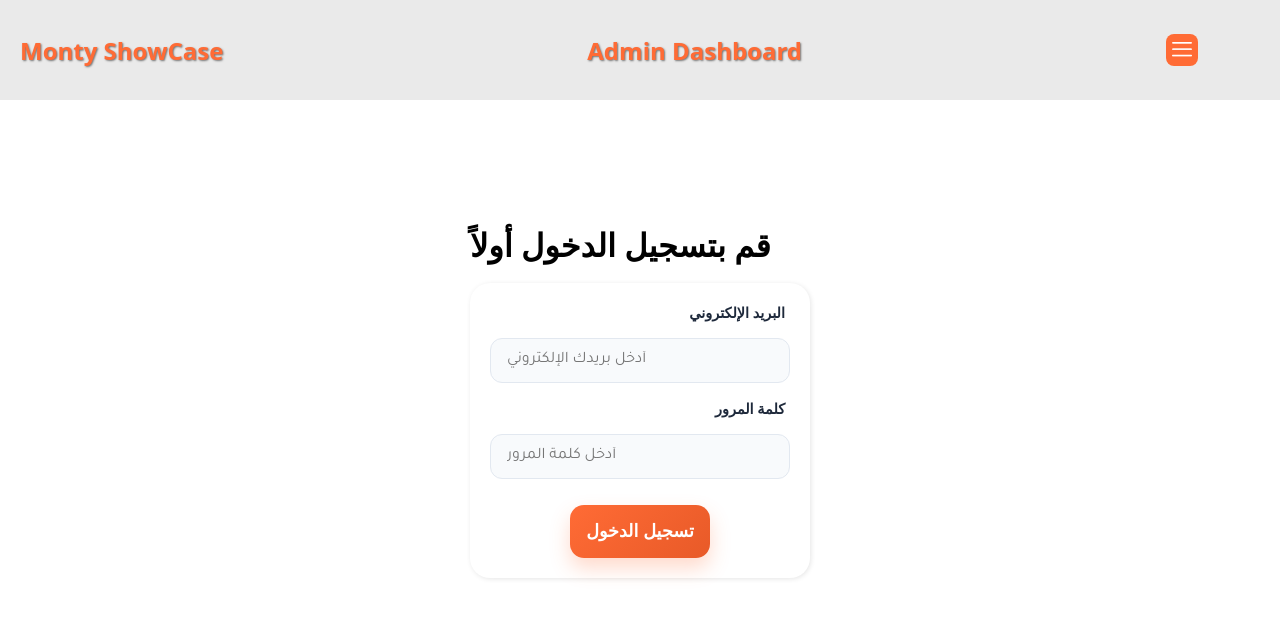
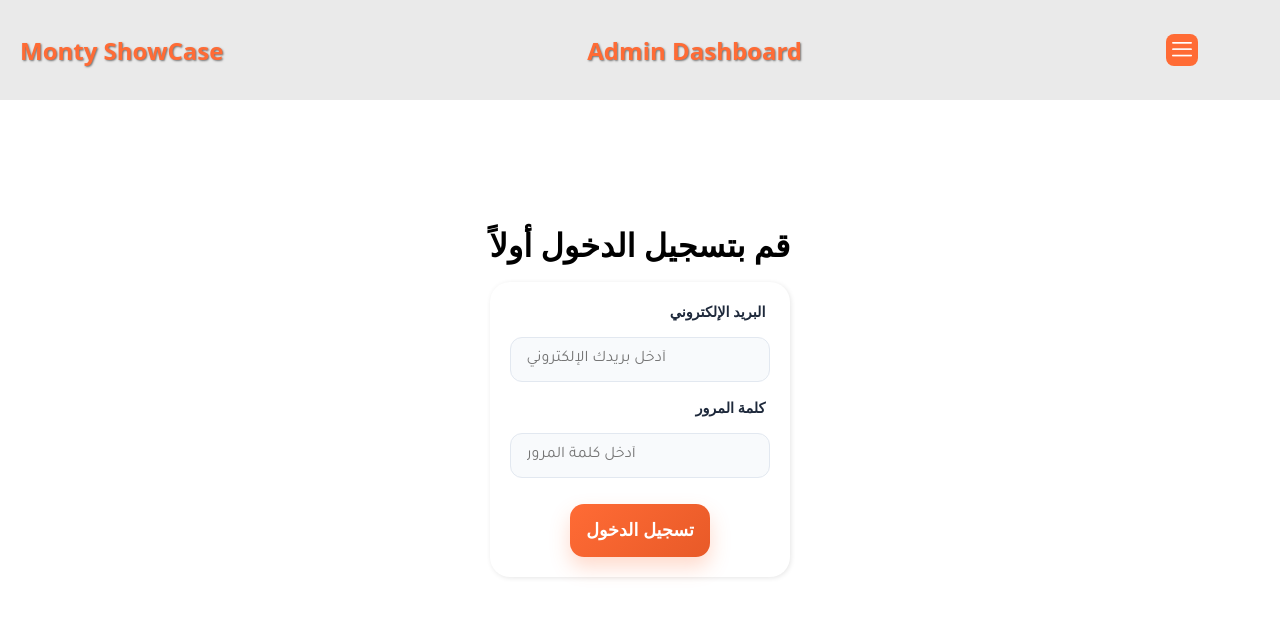
Before and after one commit to safsafrwanda2006/MontyShowCaseAdmin, a React (Vite) app: page / in a window 1280 px wide. Shown: the top 618 px of the page. Built offline with nearby package versions, Linux system fonts and the light colour scheme; no server answers.

Commit message:
css styles

```diff
--- a/src/pages/Products.css
+++ b/src/pages/Products.css
@@ -360,3 +360,8 @@
     width: 100%;
   }
 }
+
+input{
+  width: 100%;
+  min-width: 100% ;
+}
```
